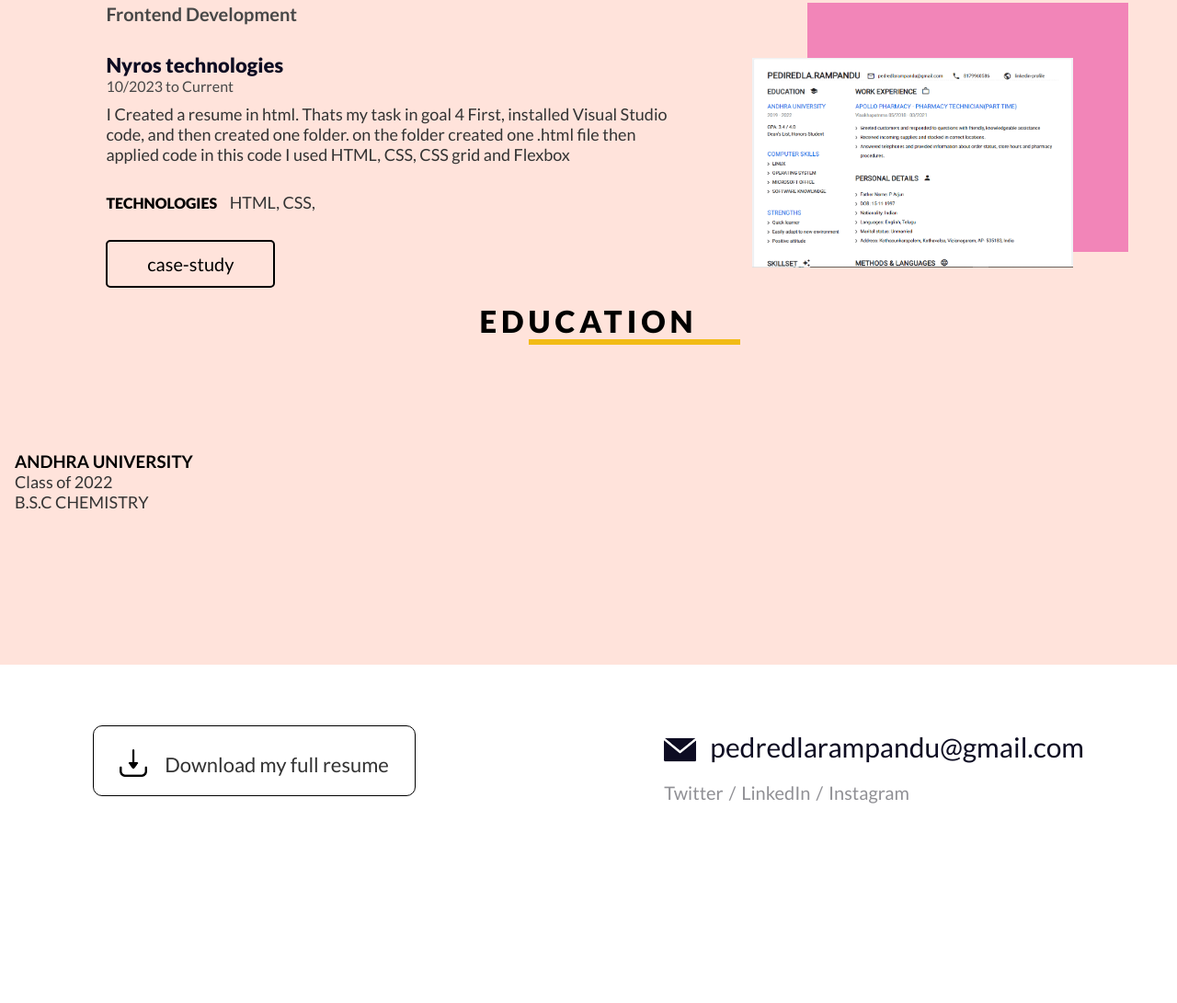
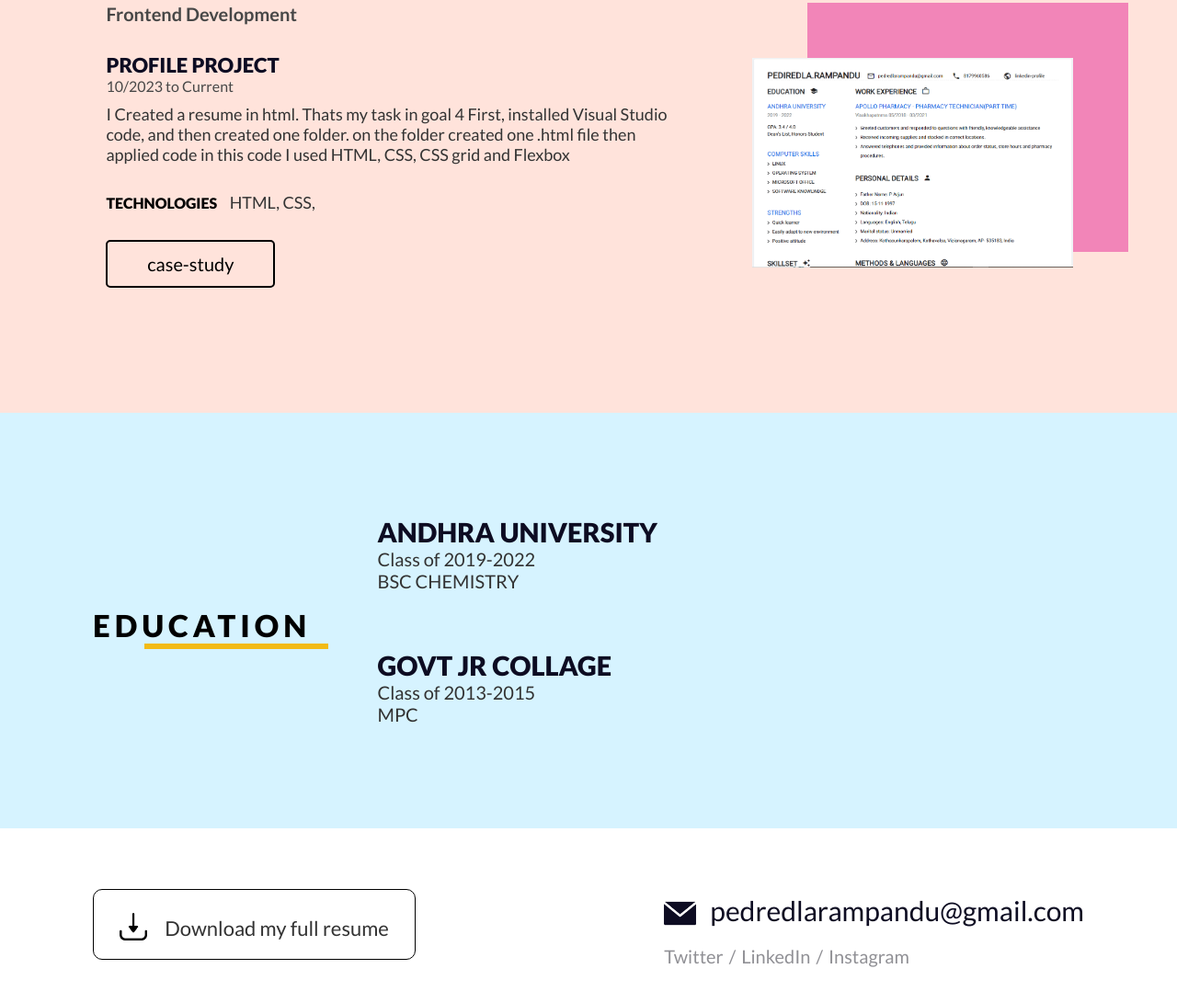
Before and after one commit to Ram-BRS/Goal-6, a plain HTML site: page index.html in a window 1280 px wide. Shown: the part 929-2020 px from the top of the page at 92% size. Before the commit the page ends 1869 px from the top, so only its background shows below. Drawn offline with Linux system fonts and the light colour scheme.

Commit message:
Update index.html

```diff
--- a/index.html
+++ b/index.html
@@ -3,7 +3,7 @@
      Author:    Build Rise Shine with Nyros (BRS)
      Created:   11.05.2022
      Library / Component: Portfolio
-     Description: Demonstrates Sample Portfolio Format with basic HTML, CSS, CSS Grid, Flexbox Layout.
+     Description: Demonstrates Sample Portfolio Format with basic HTML, CSS, CSS Grid, and Flexbox Layout.
 
      (c) Copyright by BRS with Nyros.
 
@@ -13,7 +13,7 @@
 <head>
 <meta http-equiv="Content-Type" content="text/html; charset=iso-8859-1" />
 <meta name="viewport" content="width=device-width, initial-scale=1">
-<title>Portfolio</title>
+<title>Portfolio/Rampandu</title>
 <link href="assets/css/style.css" type="text/css" rel="stylesheet" />
 <link rel="stylesheet" type="text/css" href="https://fonts.googleapis.com/css?family=Lato:300,400,700,900" />
 </head>
@@ -82,7 +82,7 @@
 				<div class="column_8">
 					<div class="latst_wrks_cntnt">
 						<h5>Frontend Development</h5>
-						<h4>Nyros technologies</h4>
+						<h4>PROFILE PROJECT</h4>
 						<h6>10/2023 to Current</h6>
 						<p>I Created a resume in html. Thats my task in goal 4  First, installed Visual Studio code, and then created one folder. on the folder created one .html file then applied code in this code I used HTML, CSS, CSS grid and Flexbox</p>
 						<p><span>Technologies</span>  HTML, CSS,</p>
@@ -92,16 +92,26 @@
 
 			</div>
 			<!-- Fullstack Development end -->
-			<dr></dr>
+	</section>
 
-			 <h2>Education <span></span></h2>
-
+	<!-- Education block start -->
+	<section class="eductin_block">
+		<div class="container">
+			<div class="row">
+				<div class="column_3">
+					<h2>Education <span></span></h2>
+				</div>
+				<div class="column_9">
+					<div class="row">
+						<div class="column_12">
+							<h3>ANDHRA UNIVERSITY</h3>
+							<p>Class of 2019-2022 <br/> BSC CHEMISTRY</p>
 						</div>
 					</div>
 					<div class="row">
 						<div class="column_12">
-							<h3>ANDHRA UNIVERSITY</h3>
-							<p>Class of 2022 <br/> B.S.C CHEMISTRY</p>
+							<h3>GOVT JR COLLAGE</h3>
+							<p>Class of 2013-2015 <br/>MPC</p>
 						</div>
 					</div>
 				</div>
@@ -121,7 +131,7 @@
 				<div class="email_social">
 					<h3><i><img src="assets/img/email_icon.png" /></i>pedredlarampandu@gmail.com</h3>
 					<ul>
-						<li><a href="#">Twitter</a></li>
+						<li><a href="https://twitter.com/pediredla9999">Twitter</a></li>
 						<li>/</li>
 						<li><a href="https://www.linkedin.com/in/ram-pandu-p-3bb395296/">LinkedIn</a></li>
 						<li>/</li>
```
